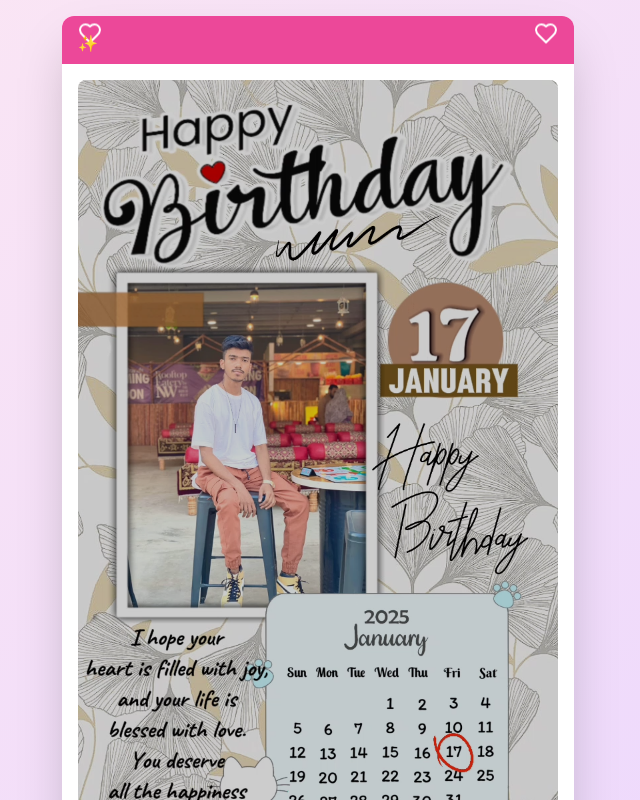
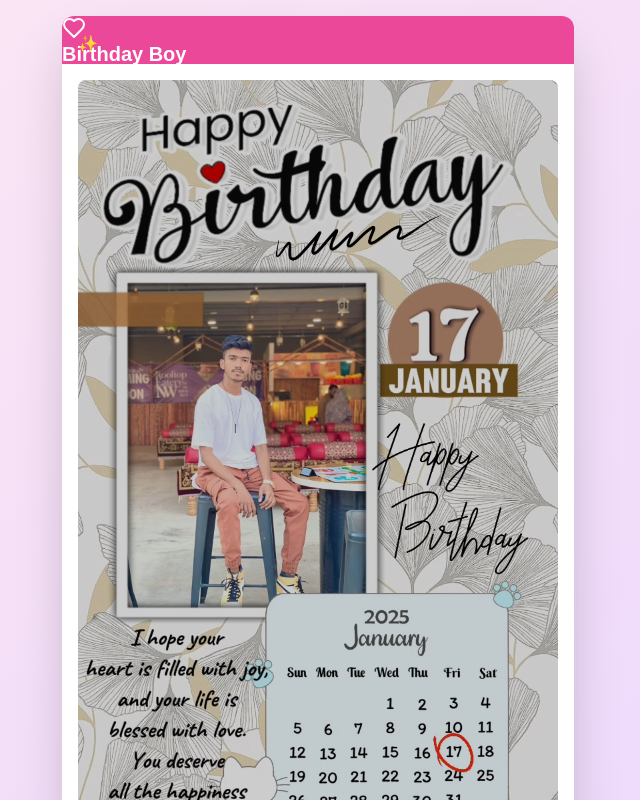
Before and after one commit to Sadia871/Talha, a Next.js app: page / in a window 1280 px wide. Shown: the top 800 px of the page, without its empty margins (322-962 px from the left). Built offline with nearby package versions, Linux system fonts and the light colour scheme.

Commit message:
Updated BirthdayCard component

```diff
--- a/app/components/BirthdayCard.tsx
+++ b/app/components/BirthdayCard.tsx
@@ -32,10 +32,12 @@ export const BirthdayCard = () => {
     <div className="min-h-screen bg-gradient-to-br from-pink-100 to-purple-200 flex items-center justify-center p-4">
       <div className="max-w-lg w-full bg-white rounded-xl shadow-2xl overflow-hidden transform hover:scale-105 transition-transform duration-300">
         <div className="relative h-12 bg-pink-500">
-          <Heart className="absolute top-2 left-4 text-white animate-bounce" size={24} />
-          <a href='Card'> </a>
-          <Heart className="absolute top-2 right-4 text-white animate-bounce delay-100" size={24} />
-        </div>
+        <Link href="/" className="text-white text-xl font-bold flex items-center gap-2 hover:text-pink-200 transition-colors">
+          <a>
+            <Heart size={24} className="text-white" />
+            Birthday Boy
+          </a>
+        </Link></div>
 
         <div className="p-4">
           <div className="relative w-100 h-74 bg-gray-200 rounded-lg overflow-hidden mb-4">
```
